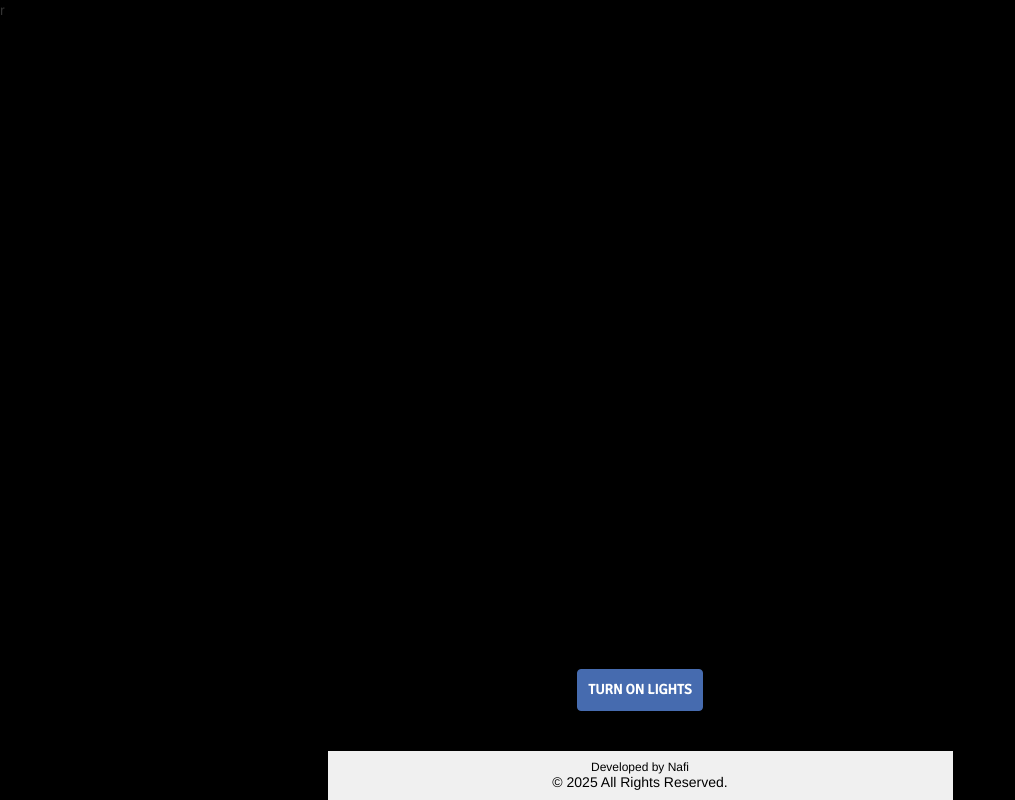
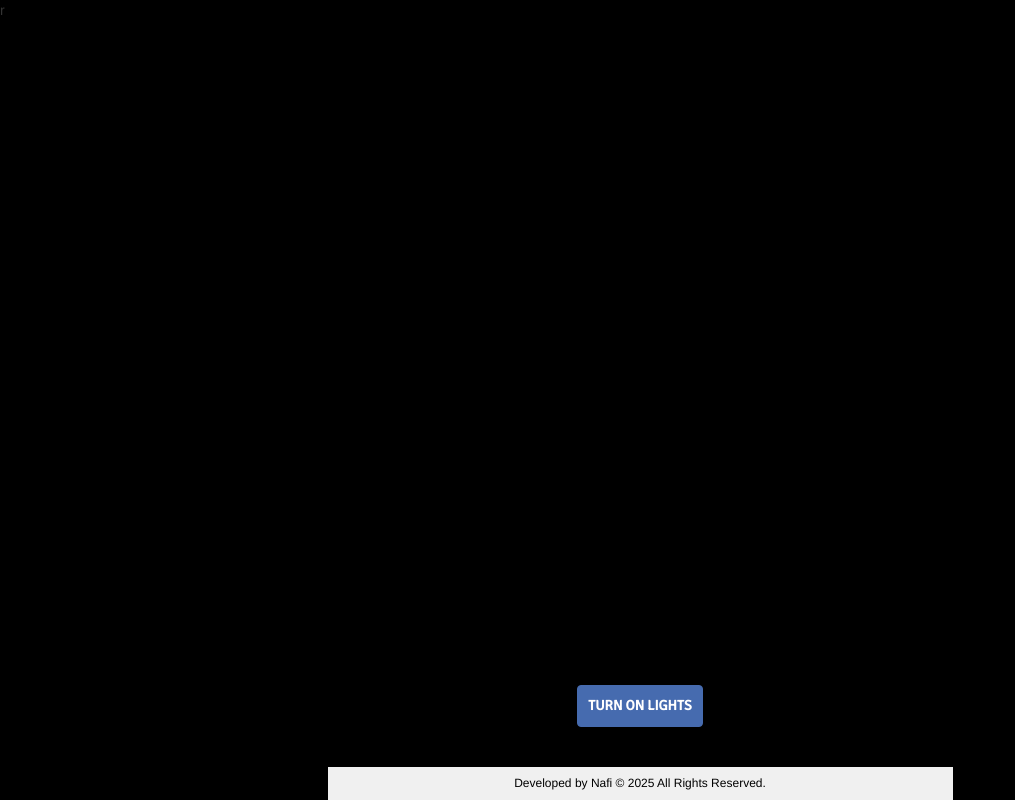
Before and after one commit to naimul86/SR.HBD22APRiL, a website: page index.html in a window 1280 px wide. Shown: the whole page, without its empty margins (0-1015 px from the left). Drawn offline with nearby package versions, Linux system fonts and the light colour scheme.

Commit message:
index.html

```diff
--- a/index.html
+++ b/index.html
@@ -146,7 +146,7 @@ r<!DOCTYPE html>
 <!-- Footer Section -->
 <div class="text-center" style="margin-top: 40px; padding: 10px 0; background-color: #f0f0f0;">
     <h6 style="margin: 0; color: #000000;">Developed by Nafi</h7>
-    <h5 style="margin: 0; color: #000000;">© 2025 All Rights Reserved.</h5>
+    <h style="margin: 0; color: #000000;">© 2025 All Rights Reserved.</h>
 
 
 </div>
```
